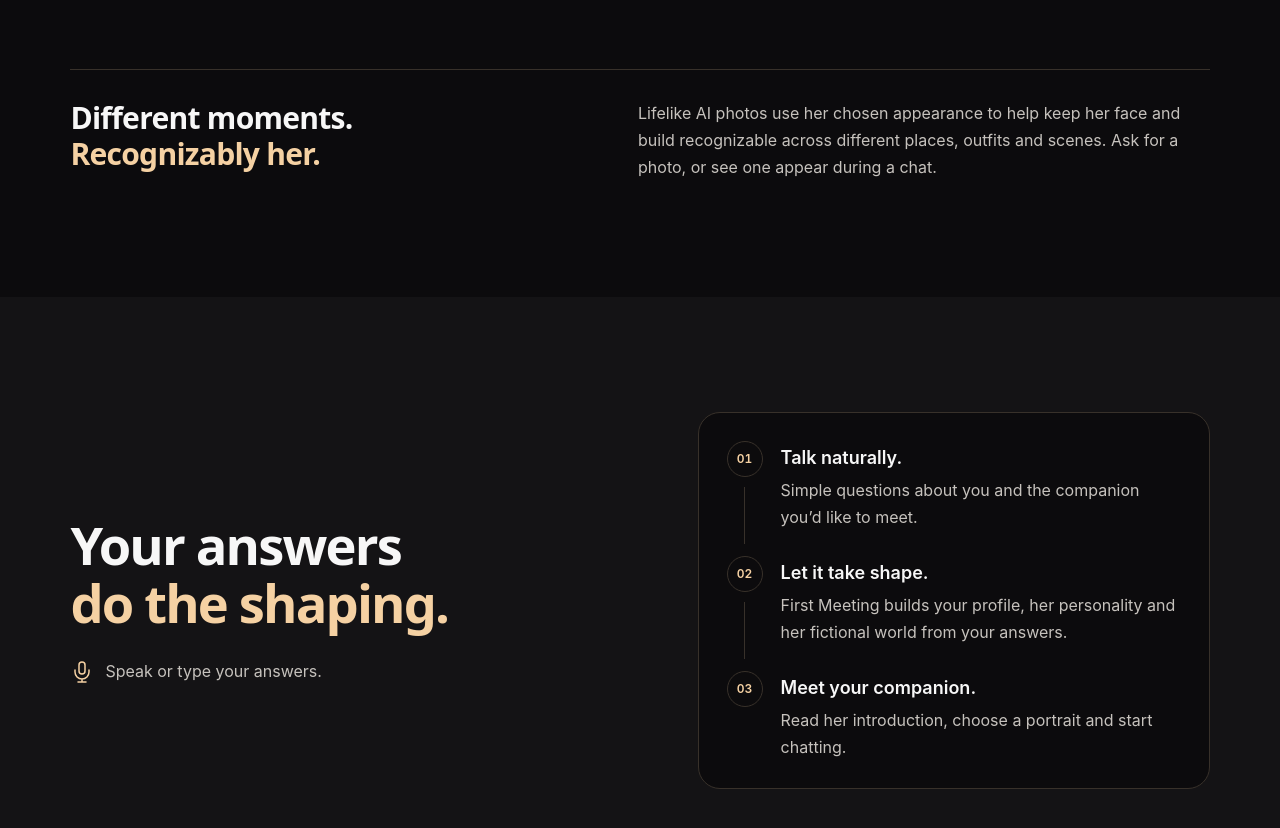
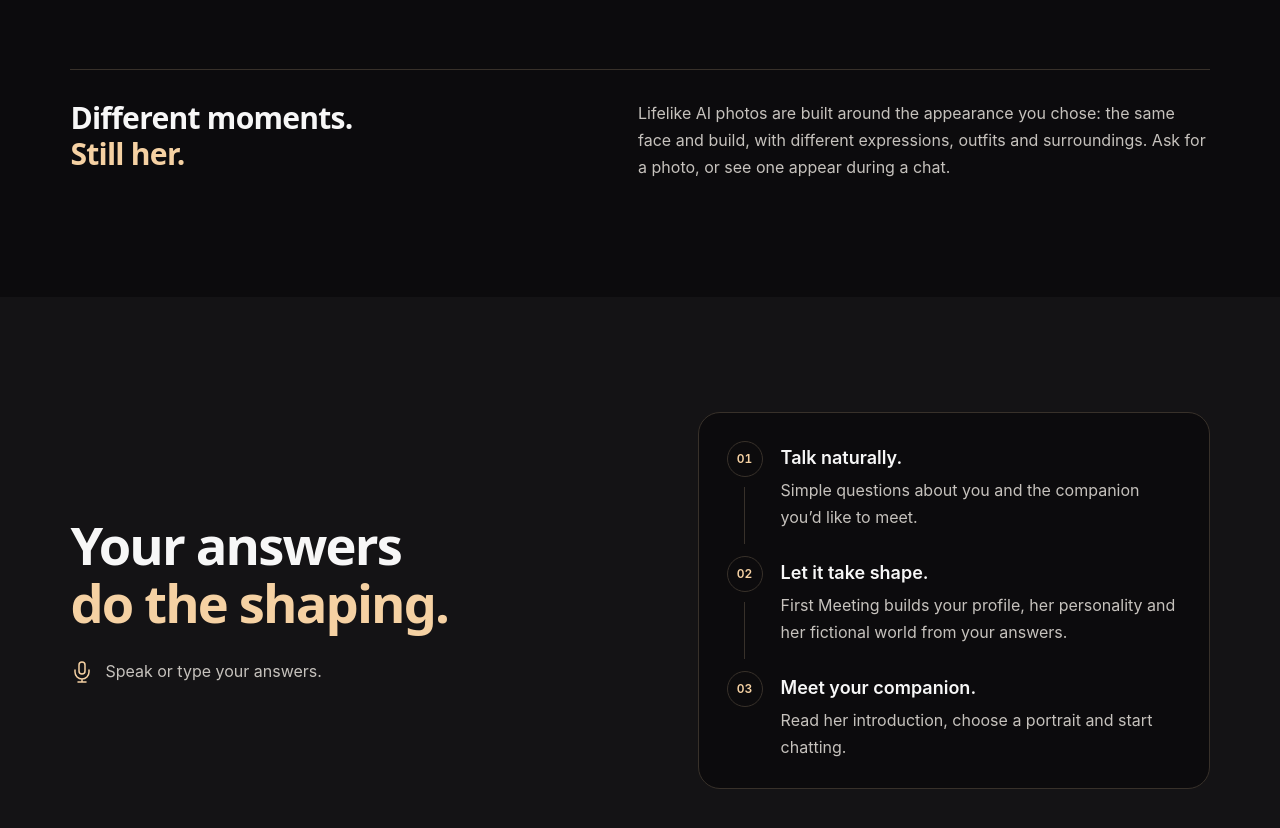
Before and after one commit to Midoris/oddly-alike, a plain HTML site: page index.html in a window 1280 px wide. Shown: the part 2170-2998 px from the top of the page. Drawn offline with Linux system fonts and the light colour scheme.

Commit message:
Keep the same companion at the center of each scene

```diff
--- a/index.html
+++ b/index.html
@@ -91,8 +91,8 @@
             </figure>
           </div>
           <div class="world-photo-note">
-            <h3>Different moments. <span>Recognizably her.</span></h3>
-            <p>Lifelike AI photos use her chosen appearance to help keep her face and build recognizable across different places, outfits and scenes. Ask for a photo, or see one appear during a chat.</p>
+            <h3>Different moments. <span>Still her.</span></h3>
+            <p>Lifelike AI photos are built around the appearance you chose: the same face and build, with different expressions, outfits and surroundings. Ask for a photo, or see one appear during a chat.</p>
           </div>
         </div>
       </section>
```
